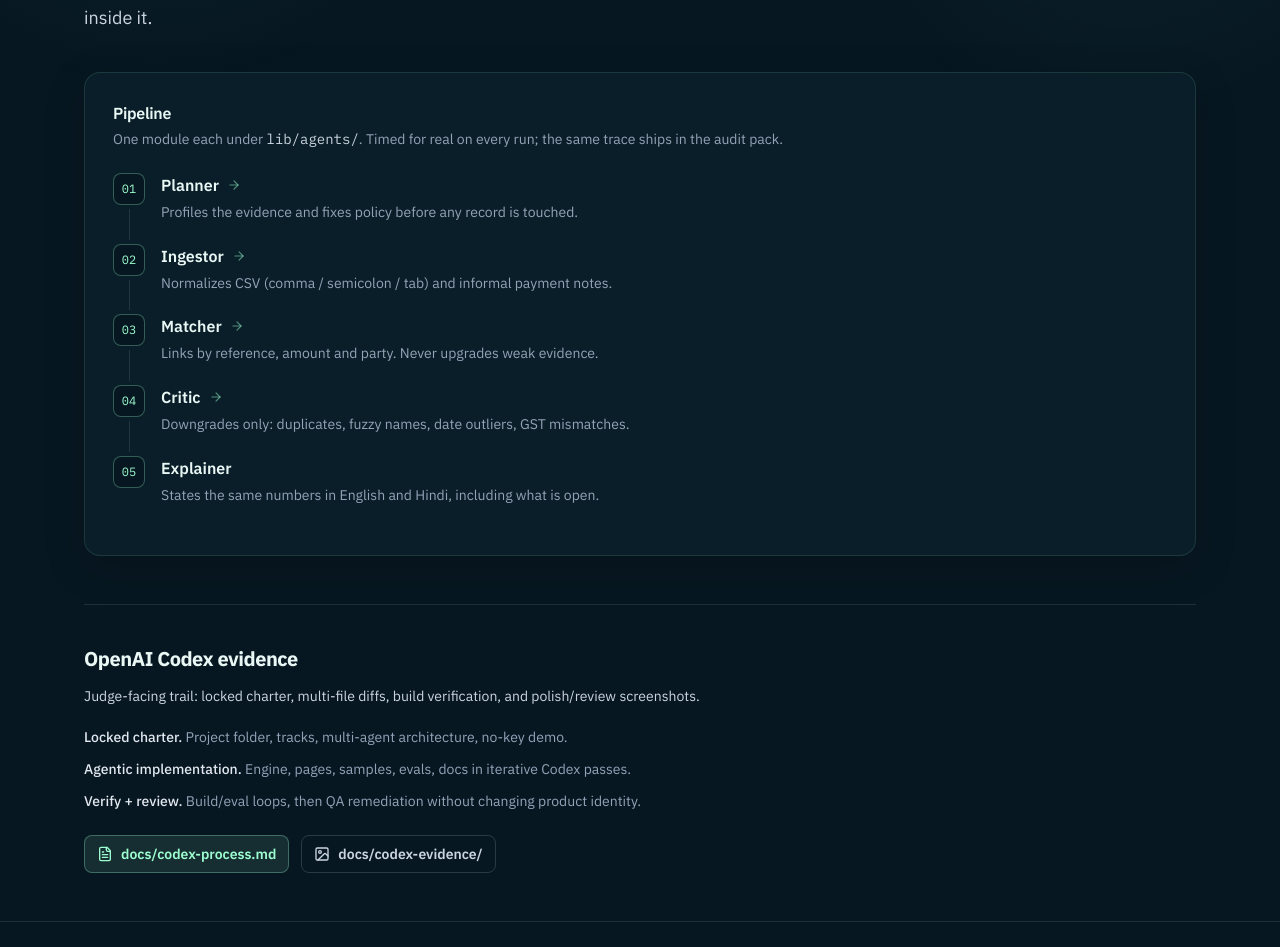
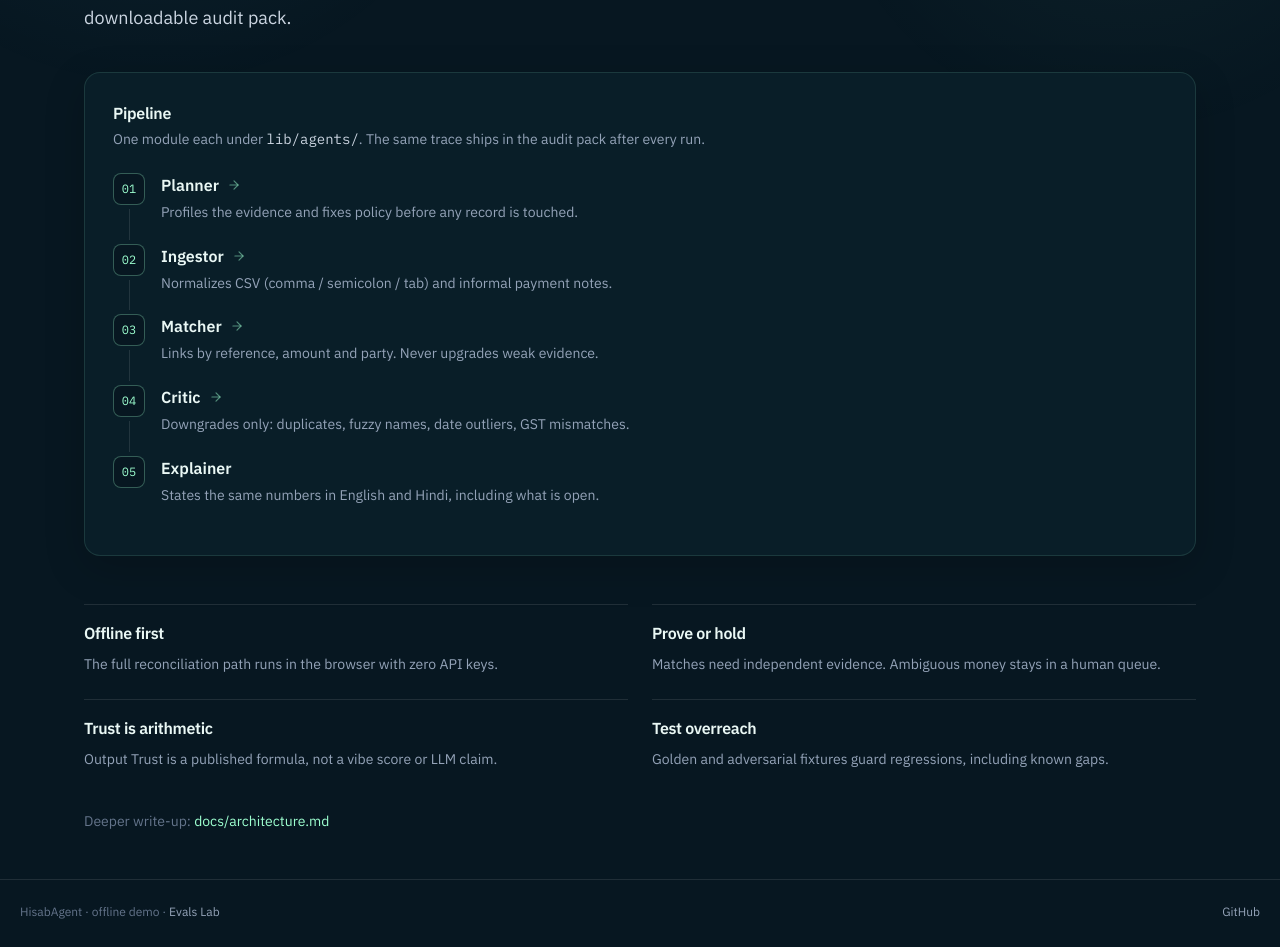
Before and after one commit to visshva-r/HisabAgent, a Next.js app: page /process in a window 1280 px wide. Shown: the part 324-1271 px from the top of the page. Built offline with nearby package versions, Linux system fonts and the light colour scheme.

Commit message:
Present HisabAgent as a general portfolio product.
Drop Codex/judge evidence docs, reframe Process as Architecture, and replace hackathon write-ups with a plain architecture guide.

```diff
--- a/app/process/page.tsx
+++ b/app/process/page.tsx
@@ -1,6 +1,6 @@
 import { Nav } from '@/components/nav';
 import { Footer } from '@/components/footer';
-import { ArrowRight, FileText, Image as ImageIcon } from 'lucide-react';
+import { ArrowRight } from 'lucide-react';
 
 const agents = [
   ['01', 'Planner', 'Profiles the evidence and fixes policy before any record is touched.'],
@@ -10,27 +10,34 @@
   ['05', 'Explainer', 'States the same numbers in English and Hindi, including what is open.'],
 ] as const;
 
+const principles = [
+  ['Offline first', 'The full reconciliation path runs in the browser with zero API keys.'],
+  ['Prove or hold', 'Matches need independent evidence. Ambiguous money stays in a human queue.'],
+  ['Trust is arithmetic', 'Output Trust is a published formula, not a vibe score or LLM claim.'],
+  ['Test overreach', 'Golden and adversarial fixtures guard regressions, including known gaps.'],
+] as const;
+
 export default function Process() {
   return (
     <main className="min-h-screen">
       <Nav />
       <div className="relative mx-auto max-w-6xl px-5 py-12">
-        <p className="text-xs font-semibold uppercase tracking-[.18em] text-mint">How it is built</p>
+        <p className="text-xs font-semibold uppercase tracking-[.18em] text-mint">Architecture</p>
         <h1 className="mt-3 text-4xl font-bold tracking-tight sm:text-5xl">
           A back-office agent
           <br />
           you can inspect.
         </h1>
         <p className="mt-5 max-w-2xl text-lg leading-relaxed text-slate-300">
-          Built primarily with OpenAI Codex (5.6 Terra, High). Product direction stayed outside the loop; architecture,
-          agents, UI, tests and review fixes were implemented inside it.
+          HisabAgent is a deterministic multi-agent pipeline for messy Indian MSME payments. Each stage is a typed
+          module, timed for real, and recorded in the downloadable audit pack.
         </p>
 
         <div className="panel mt-10 rounded-2xl p-5 sm:p-7">
           <h2 className="font-semibold">Pipeline</h2>
           <p className="mt-1 text-sm text-slate-400">
-            One module each under <span className="mono text-slate-300">lib/agents/</span>. Timed for real on every run;
-            the same trace ships in the audit pack.
+            One module each under <span className="mono text-slate-300">lib/agents/</span>. The same trace ships in the
+            audit pack after every run.
           </p>
           <ol className="mt-6 space-y-0">
             {agents.map((a, i) => (
@@ -55,46 +62,21 @@
           </ol>
         </div>
 
-        <section className="mt-12 border-t border-white/10 pt-10">
-          <h2 className="text-xl font-bold tracking-tight">OpenAI Codex evidence</h2>
-          <p className="mt-3 max-w-3xl text-sm leading-relaxed text-slate-300">
-            Judge-facing trail: locked charter, multi-file diffs, build verification, and polish/review screenshots.
-          </p>
-          <ul className="mt-5 space-y-3 text-sm text-slate-400">
-            <li>
-              <span className="font-medium text-slate-200">Locked charter.</span> Project folder, tracks, multi-agent
-              architecture, no-key demo.
-            </li>
-            <li>
-              <span className="font-medium text-slate-200">Agentic implementation.</span> Engine, pages, samples, evals,
-              docs in iterative Codex passes.
-            </li>
-            <li>
-              <span className="font-medium text-slate-200">Verify + review.</span> Build/eval loops, then QA remediation
-              without changing product identity.
-            </li>
-          </ul>
-          <div className="mt-6 flex flex-wrap gap-3 text-sm">
-            <a
-              className="inline-flex items-center gap-2 rounded-lg border border-mint/30 bg-mint/10 px-3 py-2 font-semibold text-mint hover:bg-mint/15"
-              href="https://github.com/visshva-r/HisabAgent/blob/main/docs/codex-process.md"
-              target="_blank"
-              rel="noreferrer"
-            >
-              <FileText size={16} />
-              docs/codex-process.md
-            </a>
-            <a
-              className="inline-flex items-center gap-2 rounded-lg border border-white/15 px-3 py-2 font-semibold text-slate-300 hover:border-sky/40 hover:text-sky"
-              href="https://github.com/visshva-r/HisabAgent/tree/main/docs/codex-evidence"
-              target="_blank"
-              rel="noreferrer"
-            >
-              <ImageIcon size={16} />
-              docs/codex-evidence/
-            </a>
-          </div>
+        <section className="mt-12 grid gap-6 sm:grid-cols-2">
+          {principles.map(([title, detail]) => (
+            <article key={title} className="border-t border-white/10 pt-4">
+              <h2 className="font-semibold">{title}</h2>
+              <p className="mt-2 text-sm leading-relaxed text-slate-400">{detail}</p>
+            </article>
+          ))}
         </section>
+
+        <p className="mt-10 text-sm text-slate-500">
+          Deeper write-up:{' '}
+          <a className="text-mint hover:underline" href="https://github.com/visshva-r/HisabAgent/blob/main/docs/architecture.md">
+            docs/architecture.md
+          </a>
+        </p>
       </div>
       <Footer />
     </main>
--- a/components/nav.tsx
+++ b/components/nav.tsx
@@ -7,7 +7,7 @@
 const links = [
   ['/workspace', 'Workspace'],
   ['/evals', 'Evals Lab'],
-  ['/process', 'Process'],
+  ['/process', 'Architecture'],
 ] as const;
 
 export function Nav() {
```
Also changed, not shown: 9 other files (tests, documents, lock files or other folders).
